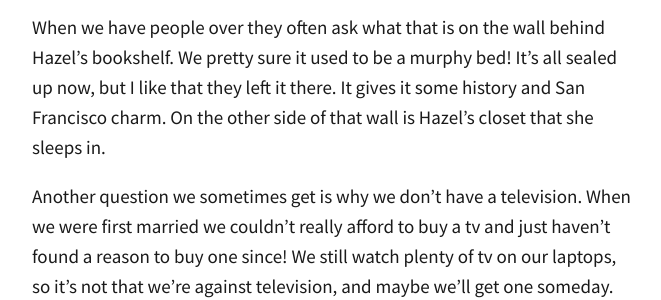
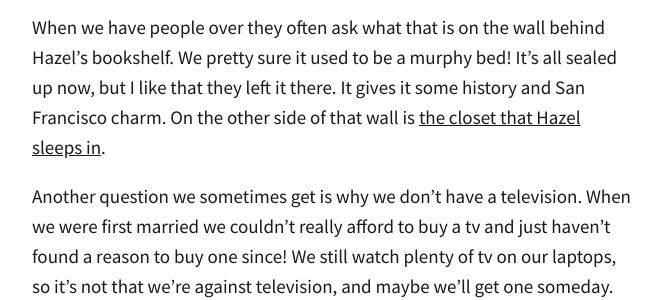
Before and after one commit to totiffany/totiffany.github.io, a Jekyll site: the page built from _posts/2018-07-26-Apartment-Tour!.md, in a window 1280 px wide and 1400 px high, scrolled down 2375 px. Shown: the part 245-545 px from the top of the window, without its empty margins (308-969 px from the left). Built offline with Jekyll 4.4.1, drawn with Linux system fonts in a browser that asks for light colours; our own code applies the rules of GitHub Pages for plain Markdown files; comment, search, counter and statistics services are not loaded; some of the changed text lies outside the part shown.

Commit message:
updated photo

```diff
--- a/_posts/2018-07-26-Apartment-Tour!.md
+++ b/_posts/2018-07-26-Apartment-Tour!.md
@@ -21,14 +21,14 @@ Our couch is from [Blue Dot](https://www.bludot.com/) and was one of the first t
 
 I wanted Hazel to have a good amount of space to play in this apartment, so we made her bookshelf front and center in the living room. Right now all of her toys and books live in that bookshelf, and I'd like to keep it that way, but we'll see. The [baskets are all from IKEA](https://www.ikea.com/us/en/catalog/products/20378647/), and I love how they keep her toys accessible and tidy. We keep all of our cords, router, etc. in that wicker basket on top of her bookshelf. If anyone has any better ideas for keeping cords out of reach of a toddler in a way that looks nice way please let me know!
 
-When we have people over they often ask what that is on the wall behind Hazel's bookshelf. We pretty sure it used to be a murphy bed! It's all sealed up now, but I like that they left it there. It gives it some history and San Francisco charm. On the other side of that wall is Hazel's closet that she sleeps in.
+When we have people over they often ask what that is on the wall behind Hazel's bookshelf. We pretty sure it used to be a murphy bed! It's all sealed up now, but I like that they left it there. It gives it some history and San Francisco charm. On the other side of that wall is [the closet that Hazel sleeps in](http://redletterdayblog.com/Our-Closet-Nursery-+-Sleeping-Tips!).
 
 Another question we sometimes get is why we don't have a television. When we were first married we couldn't really afford to buy a tv and just haven't found a reason to buy one since! We still watch plenty of tv on our laptops, so it's not that we're against television, and maybe we'll get one someday. But for now, we don't feel like we need one.
 
 ![Apartment-Tour-1.jpg]({{site.baseurl}}/img/Apartment-Tour-1.jpg)
 
-Moving into the bedroom, Brian and I are huge IKEA fans and that's [where our bedframe is from](https://www.ikea.com/us/en/catalog/products/S29007794/). I like how simple and minimal it is. We have two layered rugs in this room. My brother bought the top patterned one for us on a trip to Peru, and we put a [bigger one from Hook & Loom](https://hookandloom.com/product/solid-bright-red-flatweave-eco-cotton-rug/) underneath it to dampen some of the noise from Hazel's baby feet (she just started walking a couple weeks ago!)
+Moving into the bedroom, Brian and I are huge IKEA fans, and that's [where our bedframe is from](https://www.ikea.com/us/en/catalog/products/S29007794/). I like how simple and minimal it is. We have two layered rugs in this room. My brother bought the top patterned one for us on a trip to Peru, and we put a [bigger one from Hook & Loom](https://hookandloom.com/product/solid-bright-red-flatweave-eco-cotton-rug/) underneath it to dampen some of the noise from Hazel's baby feet (she just started walking a couple weeks ago!)
 
-The prints above our bed are a city map of San Francisco and NYC (where we lived for a summer after we were first married). My mom bought those for us, so I don't have a source for them. We like to keep our bedding really simple and white. I normally have a big fluffy duvet on the bed, but it's been warmer lately so we switched it out for a thinner one. The throw pillows and nightstand are old from Target. The [sconces are from Urban Outfitters](https://www.urbanoutfitters.com/shop/eyeball-sconce-003?category=Lighting&color=027&quantity=1&size=ONE%20SIZE&type=REGULAR), and were a pain to install, but I love having a lamp to read with at night.
+The prints above our bed are a city map of San Francisco and NYC (where we lived for a summer after we were first married). My mom bought those for us, so I don't have a source for them. We like to keep our bedding really simple and white. I normally have a big fluffy duvet on the bed, but it's been warmer lately so we switched it out for a thinner one. The throw pillows and nightstand are old from Target. The [sconce lights are from Urban Outfitters](https://www.urbanoutfitters.com/shop/eyeball-sconce-003?category=Lighting&color=027&quantity=1&size=ONE%20SIZE&type=REGULAR), and were a pain to install, but I love having a lamp to read with at night.
 
 I think that's it! Let me know if I missed anything. I'm not sure how I would describe the style of our apartment. I like to keep things minimal, but I'm not afraid of color. And I don't stick to a specific color palette. We moved in just before Hazel was born, and I knew I wanted our home to be a place where our baby could run around and have fun. I think you have to be flexible with the design when you have kids at home, and I love how our place turned out. It feels like such a sanctuary in the city, and we love spending time here.
```
